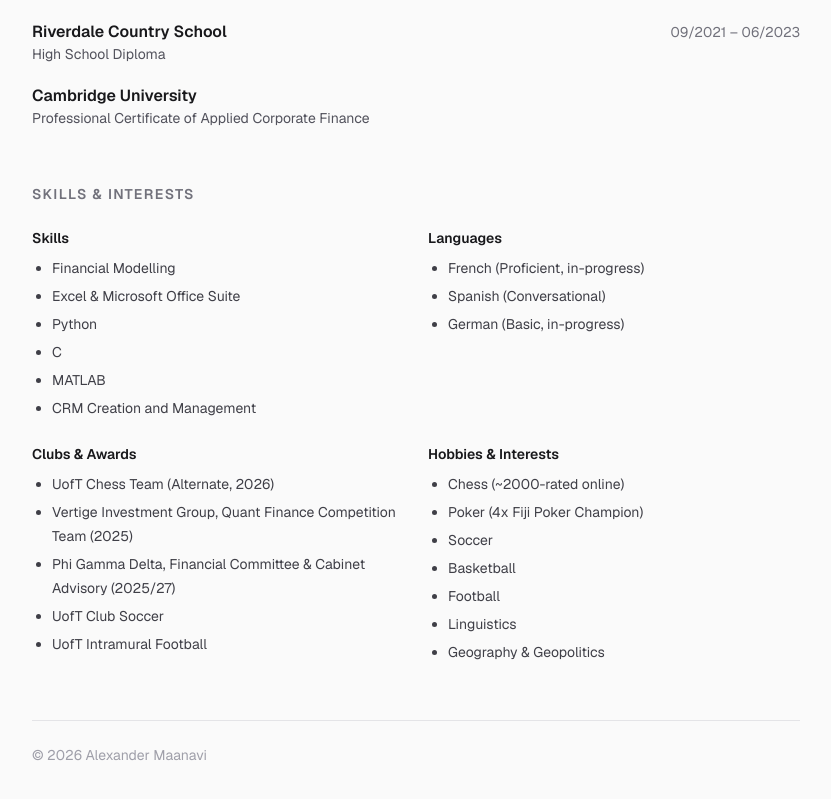
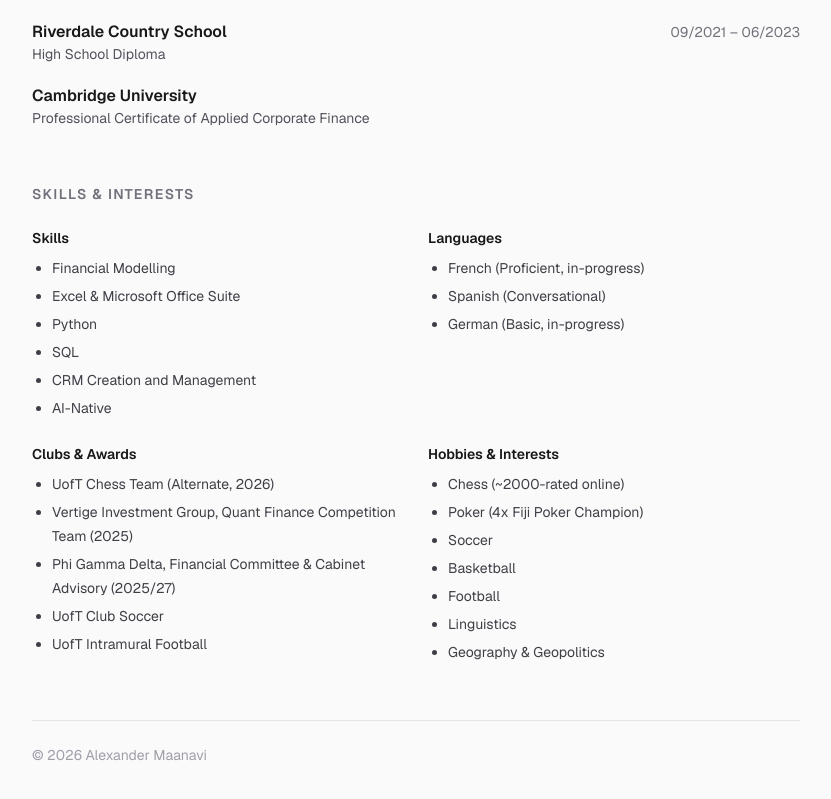
Before and after one commit to amaanavi/AFMwebsite, a Next.js app: page / in a window 1280 px wide. Shown: the part 2245-3044 px from the top of the page, without its empty margins (224-1055 px from the left). Built offline with nearby package versions, Linux system fonts and the light colour scheme.

Commit message:
Update skills: swap C/MATLAB for SQL, add AI-Native

```diff
--- a/src/data/resume.ts
+++ b/src/data/resume.ts
@@ -99,9 +99,9 @@ export const skills = [
   "Financial Modelling",
   "Excel & Microsoft Office Suite",
   "Python",
-  "C",
-  "MATLAB",
+  "SQL",
   "CRM Creation and Management",
+  "AI-Native",
 ];
 
 export const languages = [
```
